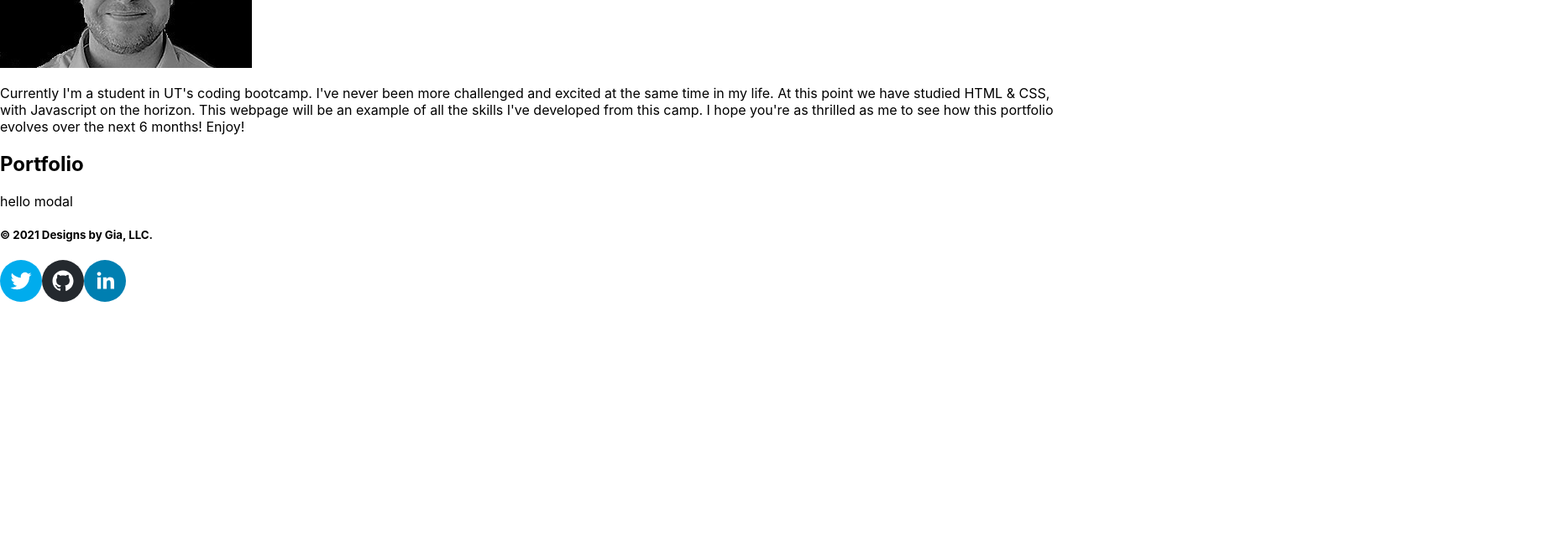
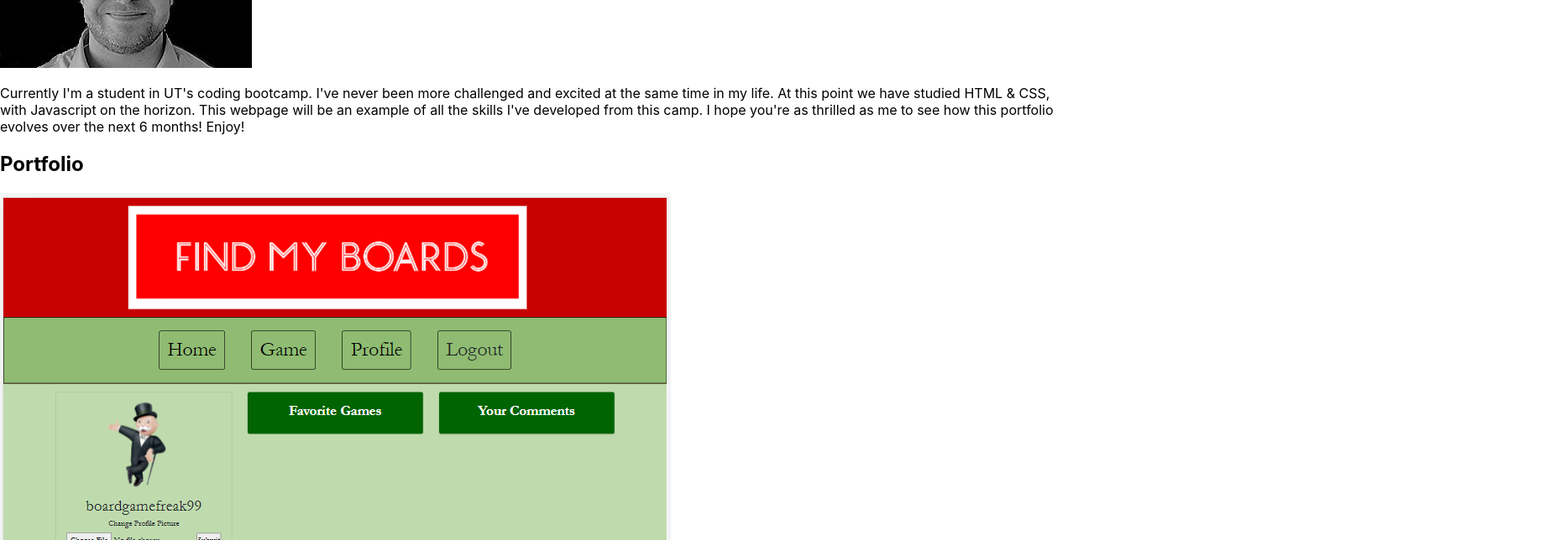
Before and after one commit to mjgiannelli/challenge-20-react-portfolio, a React (Create React App) app: page / in a window 1280 px wide. Shown: the part 456-1100 px from the top of the page at 84% size, 1858 px wide, since content can reach past the window. Before the commit the page ends 816 px from the top, so only its background shows below. Built offline with nearby package versions, Linux system fonts and the light colour scheme.

Commit message:
display projects and send info to modal

```diff
--- a/src/components/ProjectList/index.js
+++ b/src/components/ProjectList/index.js
@@ -1,4 +1,4 @@
-import {useState} from 'react';
+import { useState } from 'react';
 import Modal from "../Modal";
 
 const ProjectList = () => {
@@ -36,9 +36,28 @@ const ProjectList = () => {
         }
     ])
 
+    const [currentProject, setCurrentProject] = useState();
+
+    const [isModalOpen, setIsModalOpen] = useState(false);
+
+    const toggleModal = (image) => {
+        setCurrentProject(image)
+        setIsModalOpen(!isModalOpen)
+    }
+
     return (
         <div>
-            <Modal />
+            {isModalOpen && <Modal currentProject={currentProject} onClose={toggleModal} />}
+            <div>
+                {projects.map((image) => (
+                    <img
+                        src={require(`../../assets/images/${image.name}.png`).default}
+                        alt={image.name}
+                        onClick={() => toggleModal(image)}
+                        key={image.name}
+                    />
+                ))}
+            </div>
         </div>
     )
 }
```
